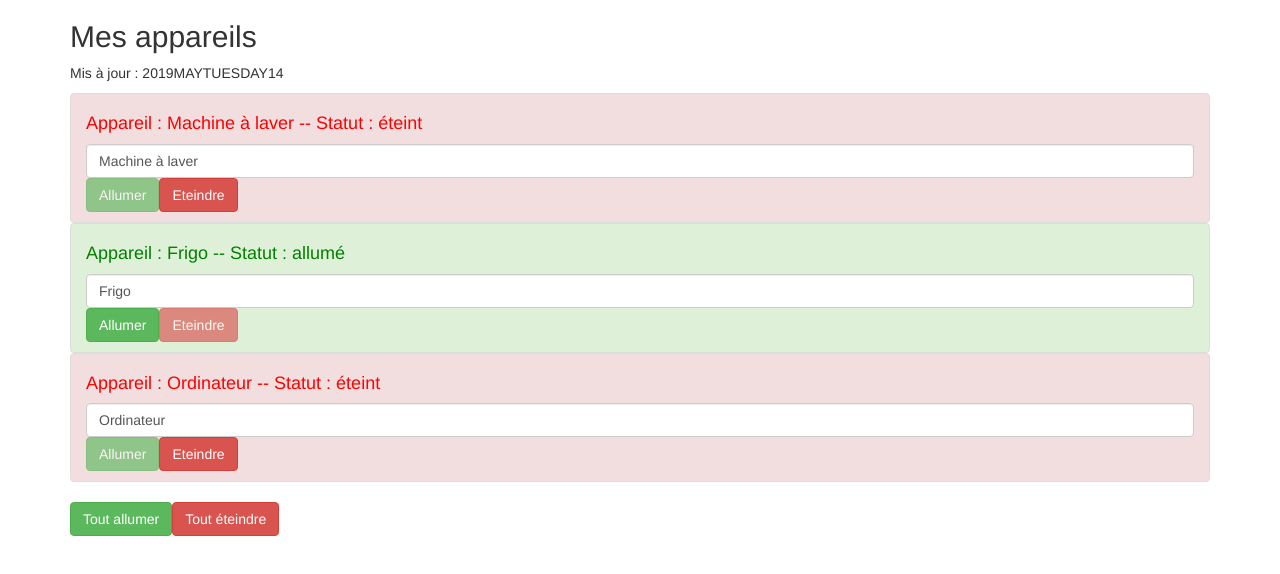
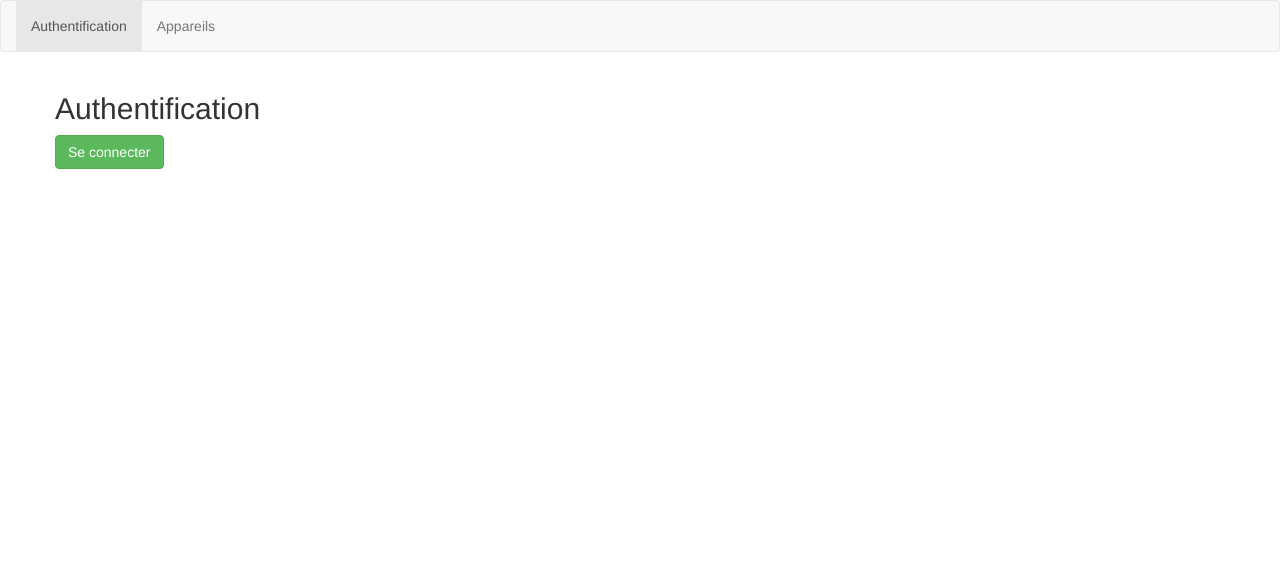
Before and after one commit to GuillaumeHuertas/monProjetAngular, an Angular app: page /auth in a window 1280 px wide. Shown: the top 574 px of the page. Built offline with nearby package versions, Linux system fonts and the light colour scheme.

Commit message:
Bouton connexion/deconnexion OK

```diff
--- /dev/null
+++ b/src/app/Services/auth.service.ts
@@ -0,0 +1,20 @@
+export class AuthService {
+    isAuth = false;
+
+    signIn() {
+        return new Promise (
+            (resolve, reject) => {
+                setTimeout(
+                    () => {
+                        this.isAuth = true;
+                        resolve(true);
+                    }, 2000
+                );
+            }
+        );
+    }
+
+    signOut() {
+        this.isAuth = false;
+    }
+}
--- a/src/app/app.component.html
+++ b/src/app/app.component.html
@@ -1,18 +1,13 @@
+<nav class="navbar navbar-default">
+  <div class="container-fluid">
+    <ul class="nav navbar-nav">
+      <li routerLinkActive="active"><a routerLink="auth">Authentification</a></li>
+      <li routerLinkActive="active"><a routerLink="appareils">Appareils</a></li>
+    </ul>
+  </div>
+</nav>
 <div class="container">
   <div class="row">
-    <div class="col-xs-12">
-      <h2>Mes appareils</h2>
-      <p>Mis à jour : {{ lastUpdate | async | date: 'yMMMMEEEEd' | uppercase }}</p>
-      <ul class="list-group">
-        <app-appareil *ngFor="let appareil of appareils; let i = index"
-                      [appareilName]="appareil.name"
-                      [appareilStatus]="appareil.status"
-                      [index]="i"></app-appareil>
-      </ul>
-      <button class="btn btn-success"
-      (click)="onAllumer()">Tout allumer</button>
-      <button class="btn btn-danger"
-      (click)="onEteindre()">Tout éteindre</button>
-    </div>
+    <router-outlet></router-outlet>
   </div>
 </div>
--- a/src/app/app.component.ts
+++ b/src/app/app.component.ts
@@ -6,42 +6,8 @@
   templateUrl: './app.component.html',
   styleUrls: ['./app.component.scss']
 })
-export class AppComponent implements OnInit{
-  isAuth = false;
-  lastUpdate = new Promise((resolve, reject) => {
-    const date = new Date();
-    setTimeout(
-      () => {
-        resolve(date);
-      }, 2000
-    );
-  });
+export class AppComponent {
 
-  appareils: any[];
-
-  constructor(private appareilService: AppareilService) {
-    setTimeout(
-      () => {
-        this.isAuth = true;
-      }, 4000
-    );
-  }
-
-  ngOnInit() {
-    this.appareils = this.appareilService.appareils;
-
-  }
-
-  onAllumer() {
-    this.appareilService.switchOnAll();
-  }
-
-  onEteindre() {
-    if(confirm('Etes-vous sûr de vouloir éteindre tous vos appreils ?')) {
-      this.appareilService.switchOffAll();
-    } else {
-      return null;
-    }
-  }
+  constructo() {}
 
 }
--- a/src/app/app.module.ts
+++ b/src/app/app.module.ts
@@ -7,19 +7,33 @@
 import { FormsModule } from '@angular/forms';
 
 import { AppareilService } from './Services/appareil.service';
+import { AuthComponent } from './auth/auth.component';
+import { AppareilViewComponent } from './appareil-view/appareil-view.component';
+import { Routes, RouterModule } from '@angular/router';
+import { AuthService } from './Services/auth.service';
+
+const appRoutes: Routes = [
+  { path: 'appareils', component: AppareilViewComponent },
+  { path: 'auth', component: AuthComponent },
+  { path: '', component: AppareilViewComponent }
+];
 
 @NgModule({
   declarations: [
     AppComponent,
     MonPremierComponent,
-    AppareilComponent
+    AppareilComponent,
+    AuthComponent,
+    AppareilViewComponent
   ],
   imports: [
     BrowserModule,
-    FormsModule
+    FormsModule,
+    RouterModule.forRoot(appRoutes)
   ],
   providers: [
-    AppareilService
+    AppareilService,
+    AuthService
   ],
   bootstrap: [AppComponent]
 })
--- /dev/null
+++ b/src/app/appareil-view/appareil-view.component.html
@@ -0,0 +1,14 @@
+<div class="col-xs-12">
+  <h2>Mes appareils</h2>
+  <p>Mis à jour : {{ lastUpdate | async | date: 'yMMMMEEEEd' | uppercase }}</p>
+  <ul class="list-group">
+    <app-appareil *ngFor="let appareil of appareils; let i = index"
+                  [appareilName]="appareil.name"
+                  [appareilStatus]="appareil.status"
+                  [index]="i"></app-appareil>
+  </ul>
+  <button class="btn btn-success"
+  (click)="onAllumer()">Tout allumer</button>
+  <button class="btn btn-danger"
+  (click)="onEteindre()">Tout éteindre</button>
+</div>
--- /dev/null
+++ b/src/app/appareil-view/appareil-view.component.ts
@@ -0,0 +1,48 @@
+import { Component, OnInit } from '@angular/core';
+import { AppareilService} from '../Services/appareil.service';
+
+@Component({
+  selector: 'app-appareil-view',
+  templateUrl: './appareil-view.component.html',
+  styleUrls: ['./appareil-view.component.scss']
+})
+export class AppareilViewComponent implements OnInit {
+
+  isAuth = false;
+  lastUpdate = new Promise((resolve, reject) => {
+    const date = new Date();
+    setTimeout(
+      () => {
+        resolve(date);
+      }, 2000
+    );
+  });
+
+  appareils: any[];
+
+  constructor(private appareilService: AppareilService) {
+    setTimeout(
+      () => {
+        this.isAuth = true;
+      }, 4000
+    );
+  }
+
+  ngOnInit() {
+    this.appareils = this.appareilService.appareils;
+
+  }
+
+  onAllumer() {
+    this.appareilService.switchOnAll();
+  }
+
+  onEteindre() {
+    if(confirm('Etes-vous sûr de vouloir éteindre tous vos appreils ?')) {
+      this.appareilService.switchOffAll();
+    } else {
+      return null;
+    }
+  }
+
+}
--- a/src/app/appareil/appareil.component.html
+++ b/src/app/appareil/appareil.component.html
@@ -6,9 +6,9 @@
   <input type="text" class="form-control" [(ngModel)]="appareilName" />
 
   <button class="btn btn-success"
-  [disabled]="appareilStatus === 'éteint'"
+  [disabled]="appareilStatus === 'allumé'"
   (click)="onSwitch()">Allumer</button>
   <button class="btn btn-danger"
-  [disabled]="appareilStatus === 'allumé'"
+  [disabled]="appareilStatus === 'éteint'"
   (click)="onSwitch()">Eteindre</button>
 </li>
--- /dev/null
+++ b/src/app/auth/auth.component.html
@@ -0,0 +1,7 @@
+<h2>Authentification</h2>
+<button class="btn btn-success" *ngIf="!authStatus" (click)="onSignIn()">
+  Se connecter
+</button>
+<button class="btn btn-danger" *ngIf="authStatus" (click)="onSignOut()">
+  Se déconnecter
+</button>
--- /dev/null
+++ b/src/app/auth/auth.component.ts
@@ -0,0 +1,35 @@
+import { Component, OnInit } from '@angular/core';
+import { AuthService } from '../Services/auth.service'
+import { Router } from '@angular/router';
+
+@Component({
+  selector: 'app-auth',
+  templateUrl: './auth.component.html',
+  styleUrls: ['./auth.component.scss']
+})
+export class AuthComponent implements OnInit {
+
+  authStatus: Boolean;
+
+  constructor(private authService: AuthService, private router: Router) { }
+
+  ngOnInit() {
+    this.authStatus = this.authService.isAuth;
+  }
+
+  onSignIn() {
+    this.authService.signIn().then(
+      () => {
+        console.log('connexion réussi !');
+        this.authStatus = this.authService.isAuth;
+        this.router.navigate(['appareils'])
+      }
+    );
+  }
+
+  onSignOut() {
+    this.authService.signOut();
+    this.authStatus = this.authService.isAuth;
+  }
+
+}
```
Also changed, not shown: src/app/appareil-view/appareil-view.component.scss (added), src/app/auth/auth.component.scss (added).
